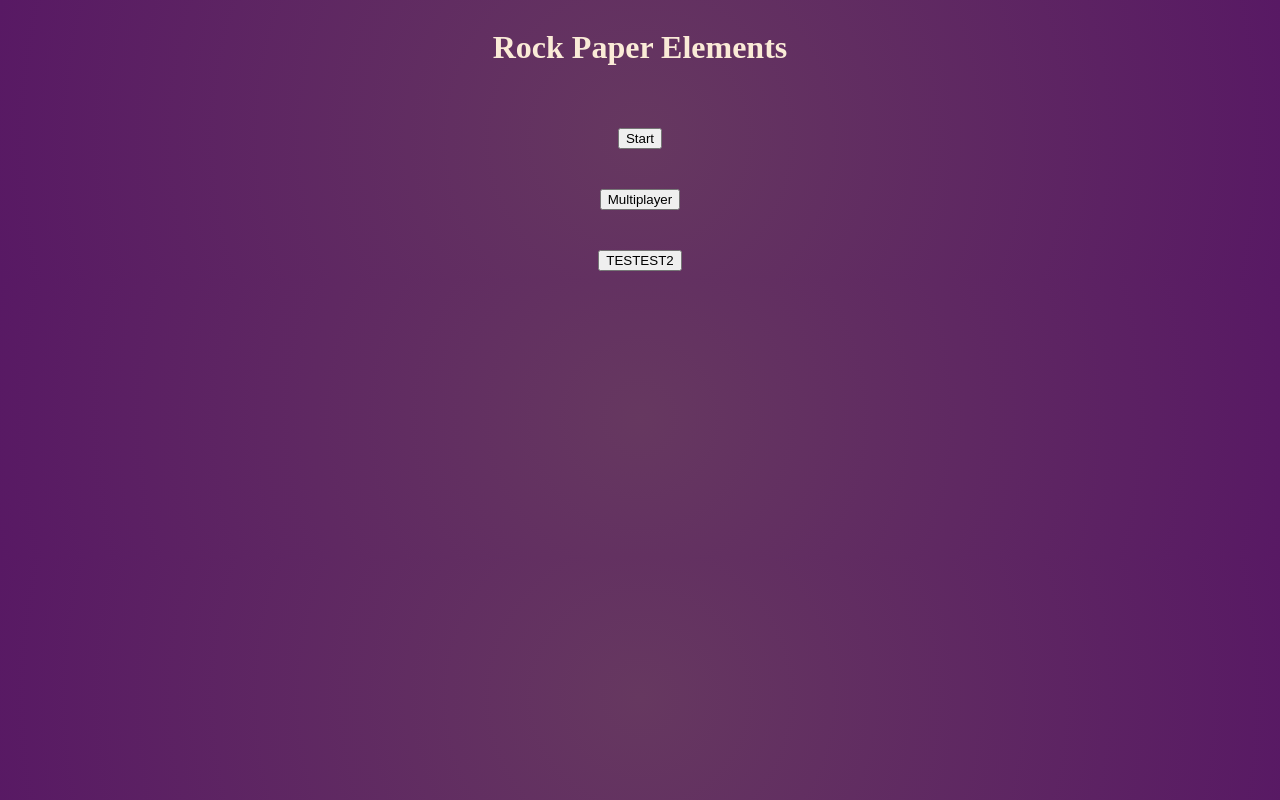
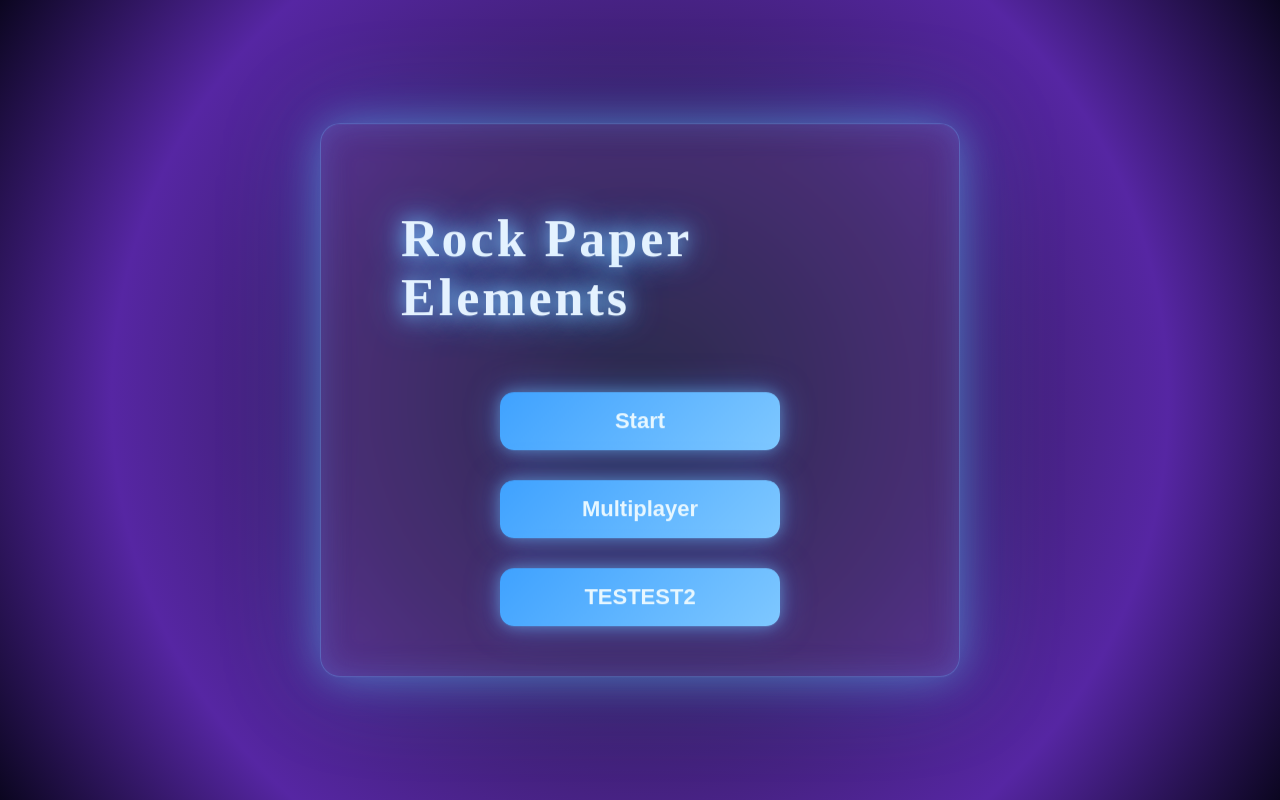
Before and after one commit to ultrmarine/RockPaperElements, a website: page all_project/index.html in a window 1280 px wide. Drawn offline with nearby package versions, Linux system fonts and the light colour scheme; no server answers.

Commit message:
Start-screen changes

```diff
--- a/all_project/style.css
+++ b/all_project/style.css
@@ -1,22 +1,74 @@
 body {
-    background: radial-gradient(circle, #663860, #581964);
-    overflow: hidden
-}
-.title-name{
-    color: antiquewhite;
-    text-align: center;
+    background: radial-gradient(circle at center,
+        #1a1a3d 0%,
+        #3b1f6b 40%,
+        #5626a3 70%,
+        #0b0620 100%
+    );
+    background-attachment: fixed;
+    overflow: hidden;
 }
 
+#start-screen {
+    position: absolute;
+    top: 50%;
+    left: 50%;
+    transform: translate(-50%, -50%);
 
-
-
-
-/* cтартовый экран */
-#start-screen {
     display: flex;
     flex-direction: column;
     align-items: center;
-    gap: 40px;
+    gap: 30px;
+
+    padding: 50px 80px;
+
+    background: rgba(255, 255, 255, 0.07);
+    border: 1px solid rgba(100, 180, 255, 0.4);
+    border-radius: 20px;
+    backdrop-filter: blur(18px);
+
+    box-shadow:
+        0 0 40px rgba(100, 200, 255, 0.45),
+        0 0 100px rgba(80, 150, 255, 0.3),
+        inset 0 0 30px rgba(100, 150, 255, 0.25);
+}
+/* Немного меняяю заголовок */
+.title-name {
+    font-size: 52px;
+    font-weight: 800;
+    color: #e4f2ff;
+    letter-spacing: 3px;
+
+    text-shadow:
+        0 0 20px #7fc8ff,
+        0 0 40px #3fa2ff;
+}
+
+/* Тут кнопочки светлые  */
+#start-screen button {
+    width: 280px;
+    padding: 16px 0;
+    font-size: 22px;
+    font-weight: 600;
+
+    color: #e7f7ff;
+
+    background: linear-gradient(135deg, #3fa2ff, #7fc8ff);
+    border: none;
+    border-radius: 14px;
+
+    box-shadow:
+        0 0 15px rgba(120, 200, 255, 0.5),
+        0 0 35px rgba(80, 150, 255, 0.4);
+
+    cursor: pointer;
+    transition: 0.25s ease;
+}
+/* Ну тут и сам знаешь их анимка */
+#start-screen button:hover {
+    transform: scale(1.08);
+    background: linear-gradient(135deg, #70c5ff, #a4e4ff);
+    box-shadow: 0 0 25px rgba(140, 210, 255, 1);
 }
 
 #pre-game-screen{
@@ -29,7 +81,6 @@ body {
     border: 1px red solid;
     background-color: white;
 }
-
 
 /* игровой экран */
 #game-screen {
```
